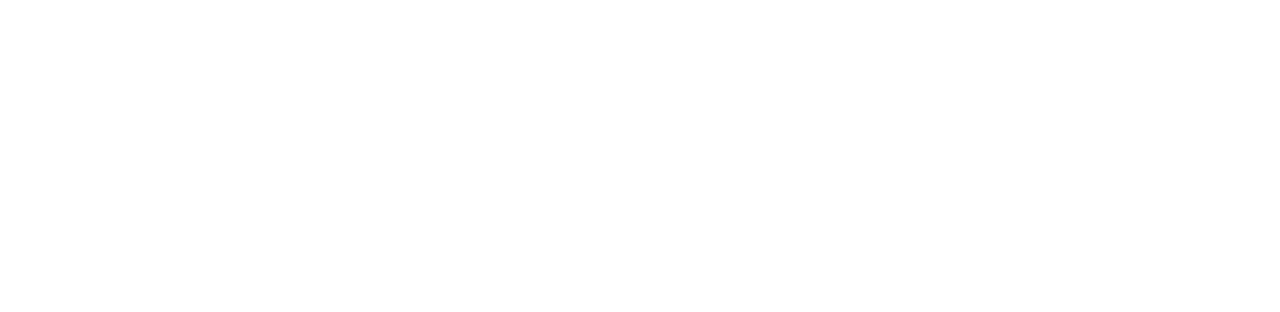
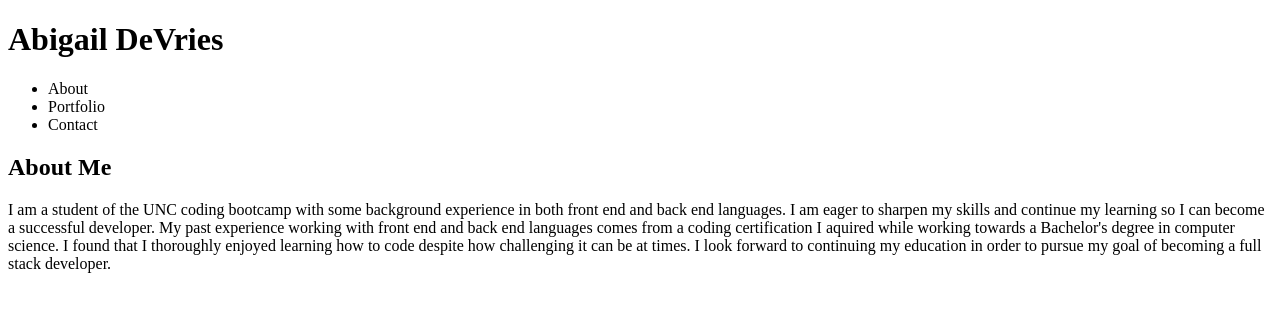
Before and after one commit to ald2424/PortfolioHomework, a plain HTML site: page index.html in a window 1280 px wide. Drawn offline with Linux system fonts and the light colour scheme.

Commit message:
updating my index page

```diff
--- a/index.html
+++ b/index.html
@@ -3,5 +3,22 @@
     <head>
         <meta charset="UTF-8">
         <Title>Abigail's Portfolio</Title>
+        <!-- This is where I will come back and add style.css -->
     </head>
-</html>
+    <body>
+        <header>
+            <h1>Abigail DeVries</h1>
+            <ul>
+                <li>About</li>
+                <li>Portfolio</li>
+                <li>Contact</li>
+            </ul>
+        </header>
+        <section>
+            <h2>About Me</h2>
+            <p>
+     I am a student of the UNC coding bootcamp with some background experience in both front end and back end languages. I am eager to sharpen my skills and continue my learning so I can become a successful developer.  My past experience working with front end and back end languages comes from a coding certification I aquired while working towards a Bachelor's degree in computer science. I found that I thoroughly enjoyed learning how to code despite how challenging it can be at times.  I look forward to continuing my education in order to pursue my goal of becoming a full stack developer.
+            </p>
+        </section>
+    </body>
+    </html>
```
